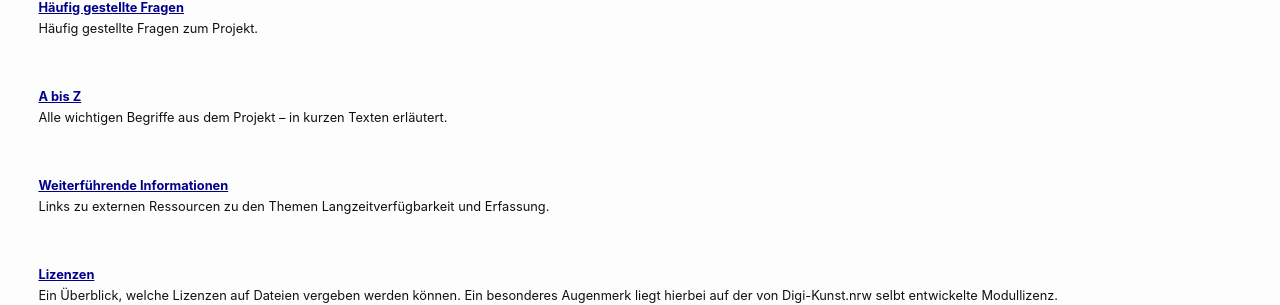
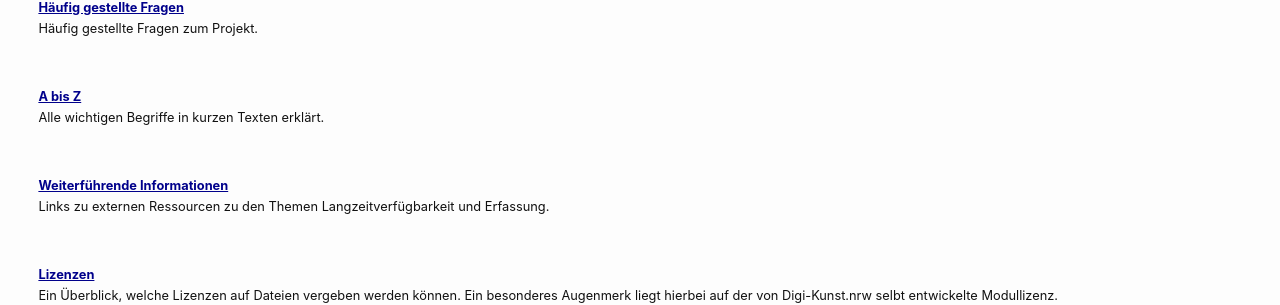
Before and after one commit to ottjannik/digi-kunst.github.io, a Jekyll site: the page built from ressourcen/index.markdown, in a window 1280 px wide. Shown: the part 771-1076 px from the top of the page. Built offline with Jekyll 4.4.1, drawn with Linux system fonts in a browser that asks for light colours; a script that is not in the unit is left out.

Commit message:
Kleine Textänderung Ressourcen

```diff
--- a/ressourcen/index.markdown
+++ b/ressourcen/index.markdown
@@ -23,7 +23,7 @@ Konkrete Anleitungen, unter anderem für vorbereitende Arbeiten zur Datensicheru
 Häufig gestellte Fragen zum Projekt.
 
 [**A bis Z**](/ressourcen/a-bis-z)\
-Alle wichtigen Begriffe aus dem Projekt – in kurzen Texten erläutert.
+Alle wichtigen Begriffe in kurzen Texten erklärt.
 
 [**Weiterführende Informationen**](/ressourcen/weiterfuehrende-informationen)\
 Links zu externen Ressourcen zu den Themen Langzeitverfügbarkeit und Erfassung.
```
